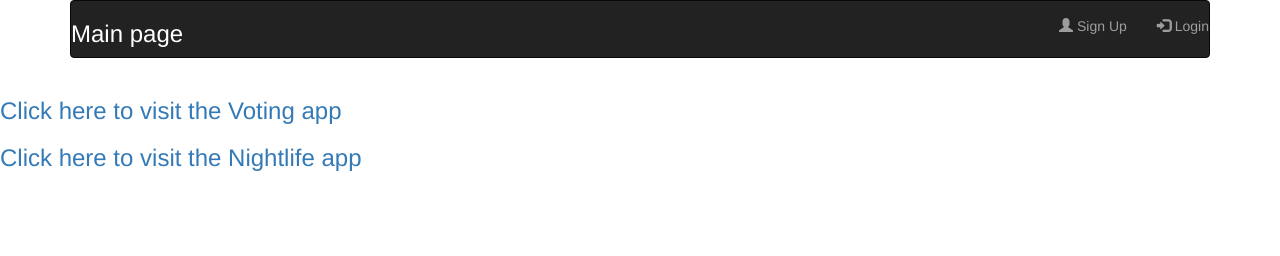
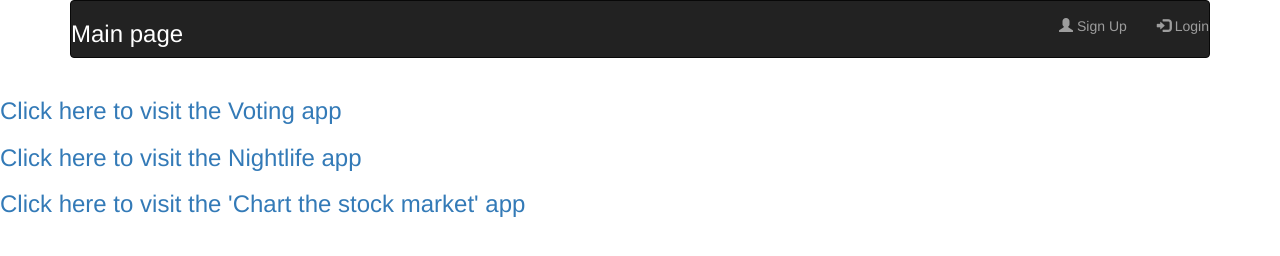
Before and after one commit to szantog82/Dynamic-pages-FCC-SzG, a website: page views/index.html in a window 1280 px wide. Drawn offline with nearby package versions, Linux system fonts and the light colour scheme.

Commit message:
Update index.html

```diff
--- a/views/index.html
+++ b/views/index.html
@@ -25,6 +25,7 @@
 
 <h3><a href="/voting">Click here to visit the Voting app</a></h3>
 <h3><a href="/nightlife">Click here to visit the Nightlife app</a></h3>
+  <h3><a href="/stock">Click here to visit the 'Chart the stock market' app</a></h3>
 </body>
 <script src="js/index.js"></script>
 </html>
```
